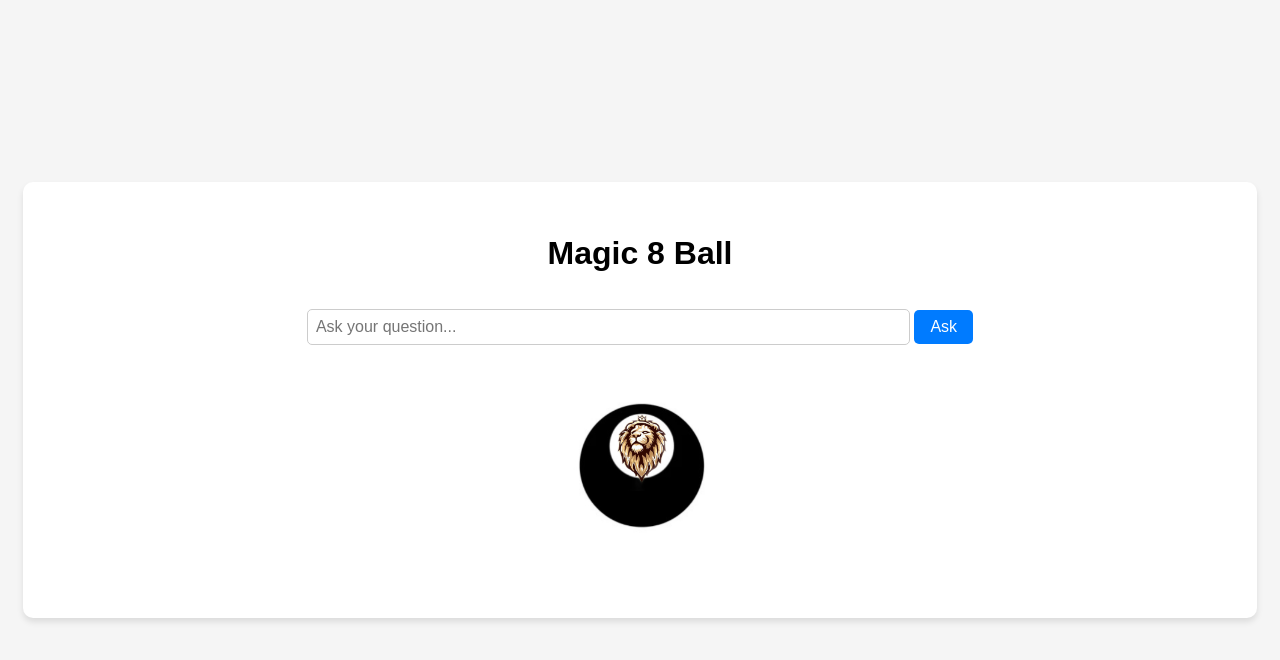
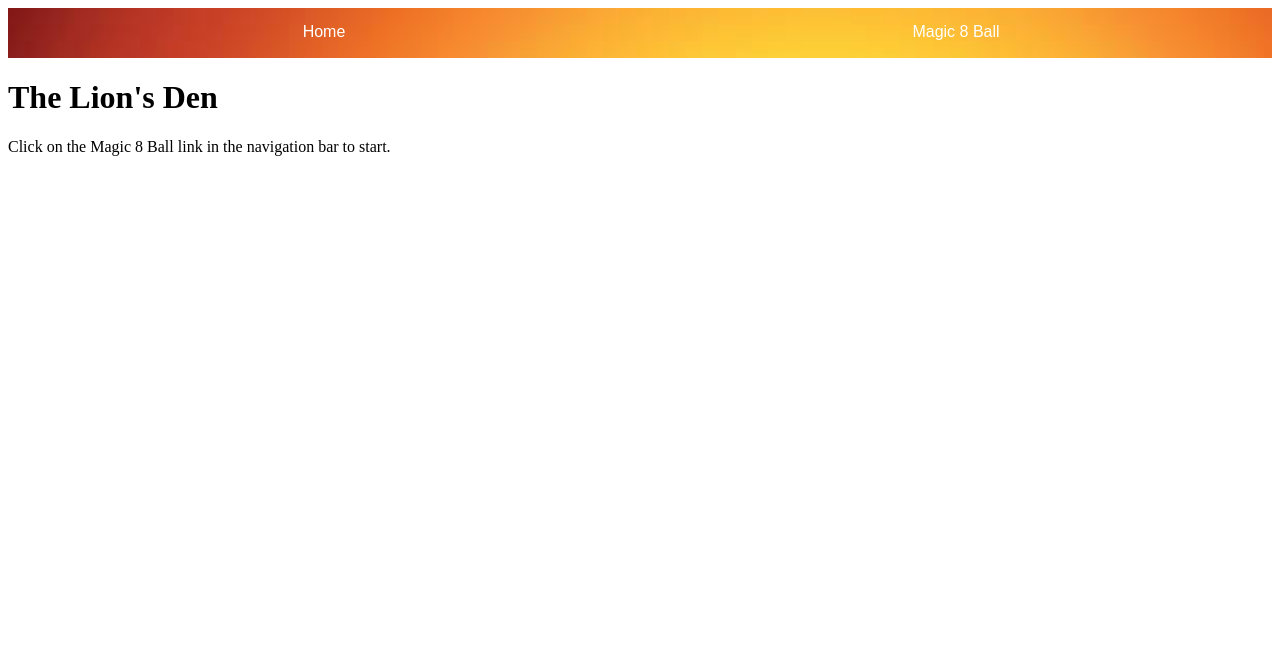
Before and after one commit to cse110-sp23-group3/8-ball, a plain HTML site: page index.html in a window 1280 px wide. Drawn offline with Linux system fonts and the light colour scheme.

Commit message:
Implemented navbar

```diff
--- a/index.html
+++ b/index.html
@@ -1,23 +1,21 @@
 <!DOCTYPE html>
-<html lang="en">
+<html>
 <head>
-  <meta charset="UTF-8">
-  <meta name="viewport" content="width=device-width, initial-scale=1.0">
-  <link rel="stylesheet" href="styles.css">
-  <title>Magic 8 Ball</title>
+	<title>Magic 8 Ball Website</title>
+	<link rel="stylesheet" type="text/css" href="styles-home.css">
 </head>
 <body>
-  <div class="container">
-    <h1>Magic 8 Ball</h1>
-    <input type="text" id="question" placeholder="Ask your question...">
-    <button id="ask">Ask</button>
-    <br>
-    <br>
-    <br>
-    <img id="ball" src="image/8ball_image.png">
-    <audio id="shake-sound" src="shake-sound.m4a"></audio>
-    <p id="answer"></p>
-  </div>
-  <script src="script.js"></script>
+	<nav>
+		<ul>
+			<li><a href="#">Home</a></li>
+			<li><a href="magic-8-ball.html">Magic 8 Ball</a></li>
+		</ul>
+	</nav>
+	<main>
+		<div class="container">
+			<h1 id="title">The Lion's Den</h1>
+			<p>Click on the Magic 8 Ball link in the navigation bar to start.</p>
+		</div>
+	</main>
 </body>
 </html>
--- /dev/null
+++ b/styles-home.css
@@ -0,0 +1,31 @@
+  nav {
+    font-family: Arial, sans-serif;
+    background-image: url("lion-navbar.jpg");
+    background-size: cover;
+    background-color: #333;
+    color: #fff;
+    height: 50px;
+  }
+
+  nav ul {
+    list-style-type: none;
+    margin: 0;
+    padding: 0;
+    display: flex;
+  }
+
+  nav ul li {
+    flex: 1;
+    text-align: center;
+  }
+
+  nav ul li a {
+    display: block;
+    color: #fff;
+    padding: 15px;
+    text-decoration: none;
+  }
+
+  nav ul li a:hover {
+    background-color: #817272;
+  }
--- a/styles.css
+++ b/styles.css
@@ -1,4 +1,4 @@
-body {
+ .main {
     font-family: Arial, sans-serif;
     display: flex;
     align-items: center;
@@ -62,3 +62,35 @@ body {
       90% { transform: translateX(-20px) rotate(-20deg); }
       100% { transform: translateX(0); }
     }
+    nav {
+      font-family: Arial, sans-serif;
+      background-image: url("lion-navbar.jpg");
+      background-size: cover;
+      background-color: #333;
+      color: #fff;
+      height: 50px;
+      background-image
+    }
+
+    nav ul {
+      list-style-type: none;
+      margin: 0;
+      padding: 0;
+      display: flex;
+    }
+
+    nav ul li {
+      flex: 1;
+      text-align: center;
+    }
+
+    nav ul li a {
+      display: block;
+      color: #fff;
+      padding: 15px;
+      text-decoration: none;
+    }
+
+    nav ul li a:hover {
+      background-color: #817272;
+    }
```
Also changed, not shown: magic-8-ball.html (added, +33 -0 lines), lion-navbar.jpg (added).
